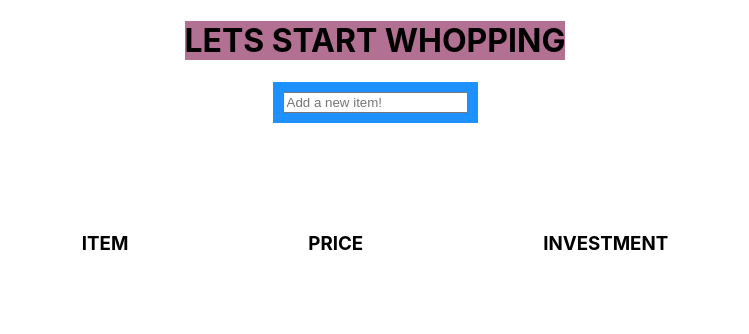
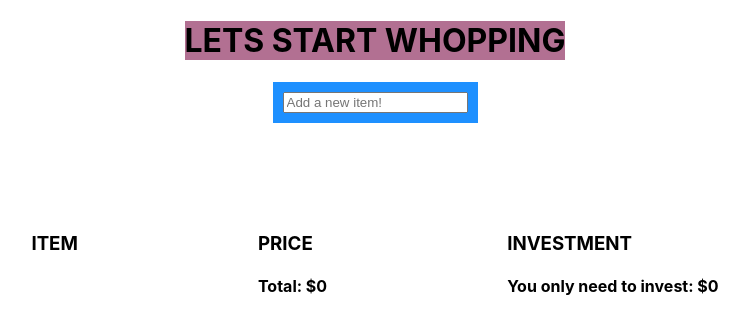
Before and after one commit to Population0/TrailBlazersGrocery, a React (Create React App) app in the folder react-element/: page / in a window 1280 px wide. Shown: the top 334 px of the page, without its empty margins (265-1014 px from the left). Built offline with nearby package versions, Linux system fonts and the light colour scheme.

Commit message:
added totals

```diff
--- a/react-element/src/App.js
+++ b/react-element/src/App.js
@@ -13,7 +13,10 @@
     investVal: "",
 
     priceArr: [],
-    priceVal: ""
+    priceVal: "",
+
+    runningTotal: 0,
+    investTotal: 0,
   }
   map = new Map(Object.entries(data));
   addGrocery = () => {
@@ -26,6 +29,7 @@
       if (this.state.inputValue === "") return;
 
       let price=(this.map.get(this.state.inputValue));
+      this.state.runningTotal += price;
       this.state.priceVal="$"+price;
       this.calculate(price, 24);
       this.addGrocery();
@@ -97,6 +101,10 @@
             {this.state.priceArr.map((priceArr) => {
               return <p>{priceArr}</p>;
             })}
+            <div>
+              <h4>Total: ${this.state.runningTotal}</h4>
+
+            </div>
           </div>
           <div style={listCategory}>
             <h3>
@@ -105,6 +113,9 @@
             {this.state.investArr.map((investArr) => {
               return <p>{investArr}</p>;
             })}
+            <div>
+              <h4>You only need to invest: ${this.state.investTotal}</h4>
+            </div>
           </div>
         </div>
 
```
